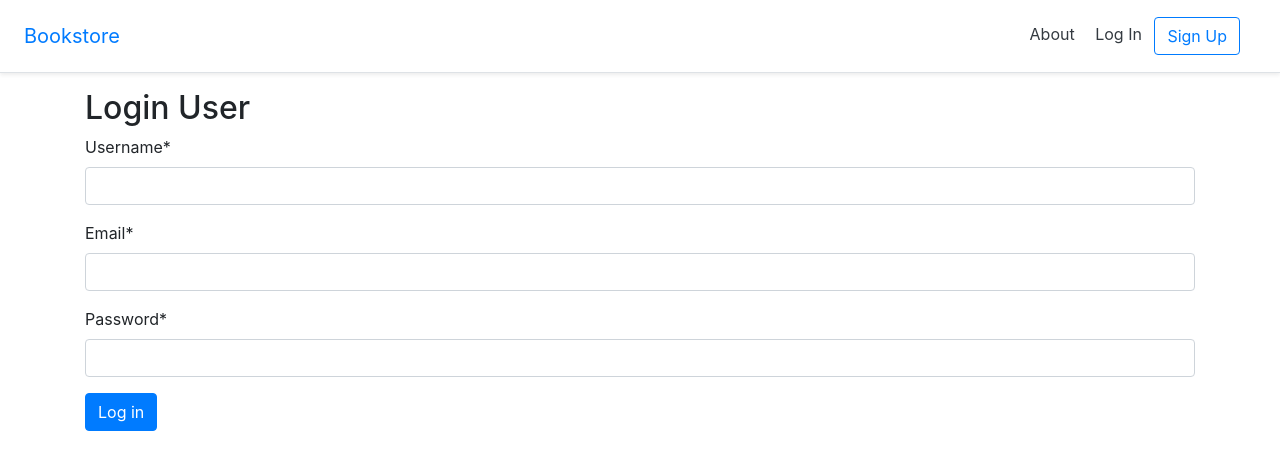
After one commit to AliReza7222/Store, a Django app: page /accounts/login/ in a window 1280 px wide. The commit adds this page. Shown: the top 470 px of the page. Run offline with Django 4.2, Linux system fonts and the light colour scheme; some libraries are stand-ins or nearby versions.

Commit message:
create a page login for user

```diff
--- a/accounts/forms.py
+++ b/accounts/forms.py
@@ -52,3 +52,16 @@ class RegisterUser(forms.ModelForm):
         if commit:
             user.save()
         return user
+
+
+class LoginForm(forms.ModelForm):
+
+    class Meta:
+        model = get_user_model()
+        fields = ('username', 'email', 'password')
+        widgets = {
+            'password': forms.PasswordInput()
+        }
+        help_texts = {
+            'username': ' '
+        }
--- /dev/null
+++ b/accounts/templates/login.html
@@ -0,0 +1,15 @@
+{% extends '_base.html' %}
+{% load crispy_forms_tags %}
+
+{% block title %}Login{% endblock title %}
+
+{% block content %}
+<h2>Login User</h2>
+    <form method="post">
+        {% csrf_token %}
+        {{ form.username|as_crispy_field }}
+        {{ form.email|as_crispy_field }}
+        {{ form.password|as_crispy_field }}
+        <button type="submit" class="btn btn-primary">Log in</button>
+    </form>
+{% endblock content %}
--- a/accounts/urls.py
+++ b/accounts/urls.py
@@ -1,8 +1,9 @@
 from django.urls import path
-from .views import SignUpUser
+from .views import SignUpUser, LoginUser
 
 
 urlpatterns = [
     path('signup/', SignUpUser.as_view(), name='signup'),
+    path('login/', LoginUser.as_view(), name='login'),
 
 ]
--- a/accounts/views.py
+++ b/accounts/views.py
@@ -1,8 +1,8 @@
 from django.shortcuts import render, redirect
 from django.contrib import messages
-from django.http import HttpResponse
-from django.views.generic import CreateView
-from .forms import RegisterUser
+from django.views.generic import CreateView, FormView
+from django.contrib.auth import login, logout, authenticate
+from .forms import RegisterUser, LoginForm
 
 
 class SignUpUser(CreateView):
@@ -17,3 +17,18 @@ class SignUpUser(CreateView):
             messages.success(request, message=f"you with username {data.get('username')} register in site .")
             return redirect('home')
         return render(request, 'signup.html', context={'form': form})
+
+
+class LoginUser(FormView):
+    form_class = LoginForm
+    template_name = 'login.html'
+
+    def post(self, request, *args, **kwargs):
+        data = request.POST
+        username, email, password = data.get('username'), data.get('email'), data.get('password')
+        user = authenticate(request, username=username, email=email, password=password)
+        if user:
+            login(request, user)
+            messages.success(request, 'login in site .')
+            return redirect('home')
+        return redirect('login')
--- a/pages/templates/_base.html
+++ b/pages/templates/_base.html
@@ -42,7 +42,7 @@
           {% if user.is_authenticated %}
             <a class="p-2 text-dark" href="#">Log Out</a>
           {% else %}
-              <a class="p-2 text-dark" href="#">Log In</a>
+              <a class="p-2 text-dark" href="{% url 'login' %}">Log In</a>
               <a class="btn btn-outline-primary" href="{% url 'signup' %}">Sign Up</a>
           {% endif %}
         </nav>
```
